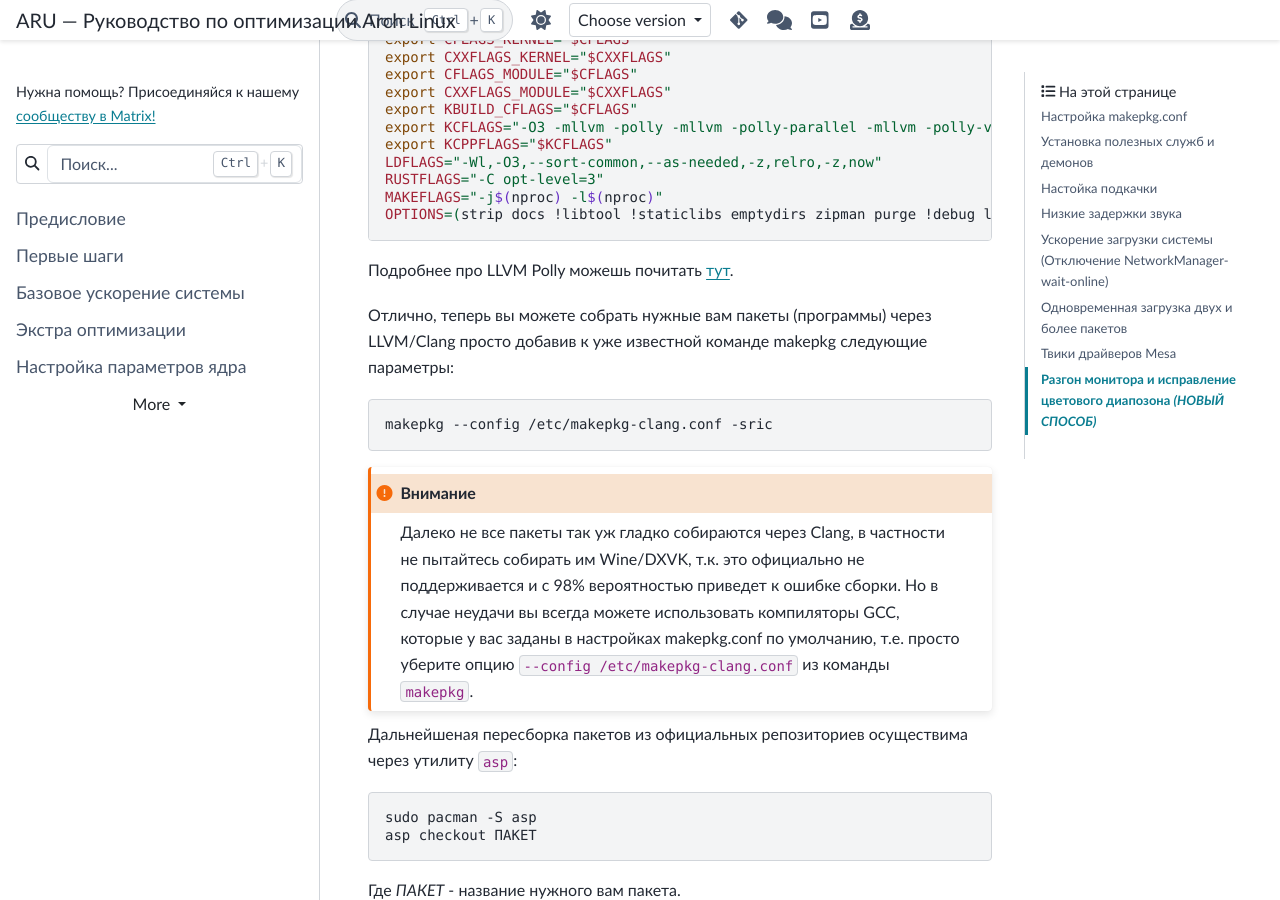
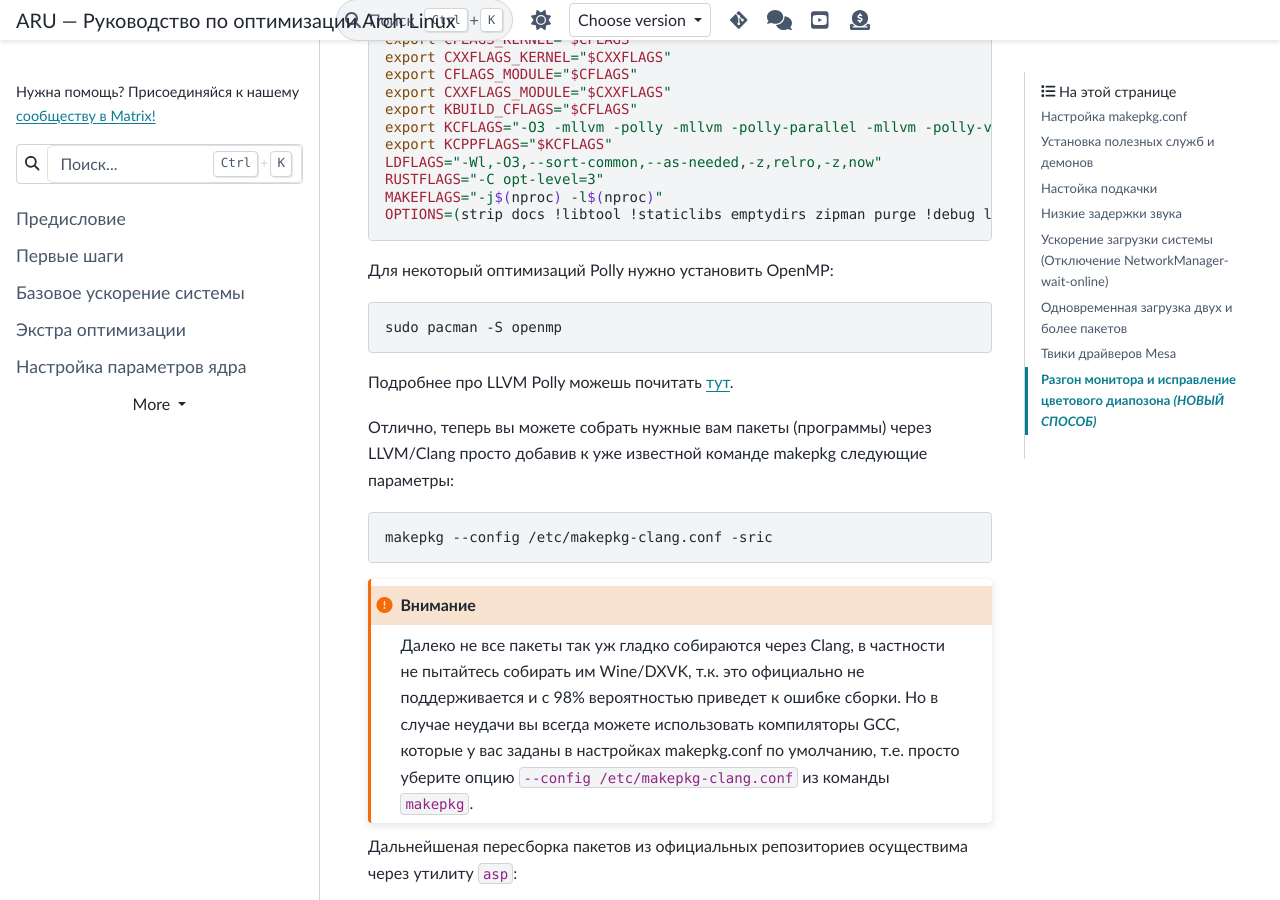
Before and after one commit to ventureoo/ARU, a Sphinx documentation site: the page built from docs/source/generic-system-acceleration.rst, in a window 1280 px wide and 900 px high, scrolled down 2157 px. Built offline with Sphinx 7.4.7 and the PyData theme 0.15.4, drawn with Linux system fonts in a browser that asks for light colours.

Commit message:
Add OpenMP installation section

```diff
--- a/docs/source/generic-system-acceleration.rst
+++ b/docs/source/generic-system-acceleration.rst
@@ -119,6 +119,10 @@
   RUSTFLAGS="-C opt-level=3"
   MAKEFLAGS="-j$(nproc) -l$(nproc)"
   OPTIONS=(strip docs !libtool !staticlibs emptydirs zipman purge !debug lto)
+
+Для некоторый оптимизаций Polly нужно установить OpenMP: ::
+
+  sudo pacman -S openmp
 
 Подробнее про LLVM Polly можешь почитать `тут
 <https://polly.llvm.org/>`_.
```
